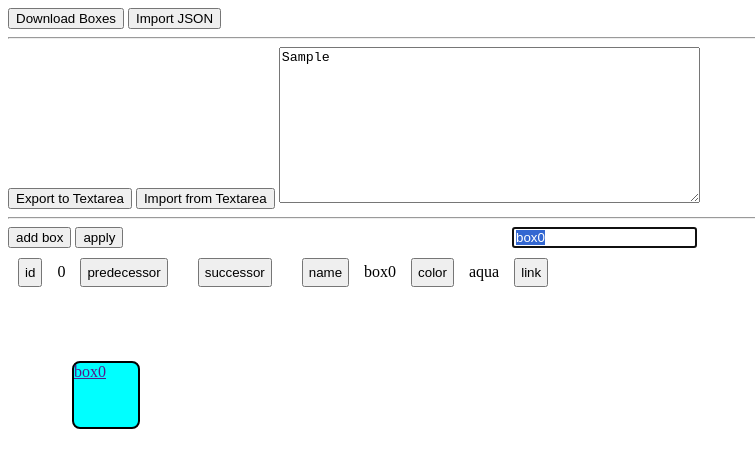
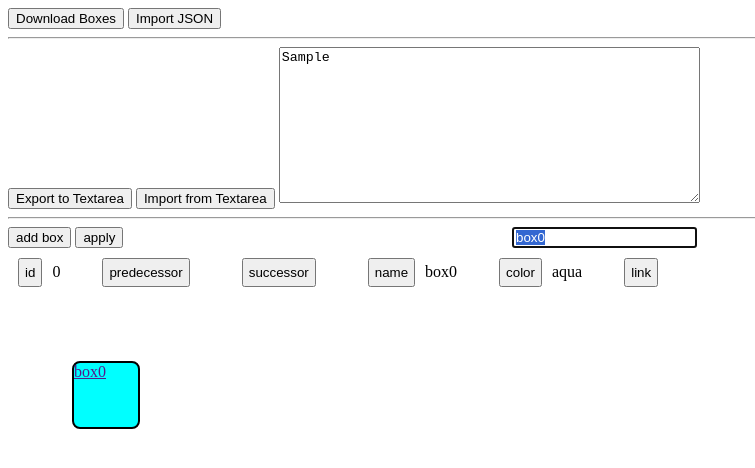
Before and after one commit to natootoki/tree, a plain HTML site: page index.html in a window 1280 px wide. Both pictures are taken after typing "Sample", "Sample" into the empty fields and a click on the button "add box". Shown: the whole page, without its empty margins (0-755 px from the left). Drawn offline with Linux system fonts and the light colour scheme.

Commit message:
padding fix

```diff
--- a/index.html
+++ b/index.html
@@ -61,7 +61,8 @@
 
         .grid-value {
             display: table-cell;
-            padding: 5px;
+            /* padding: 5px; */
+            padding-right: 32px;
             text-align: left;
         }
     </style>
```
